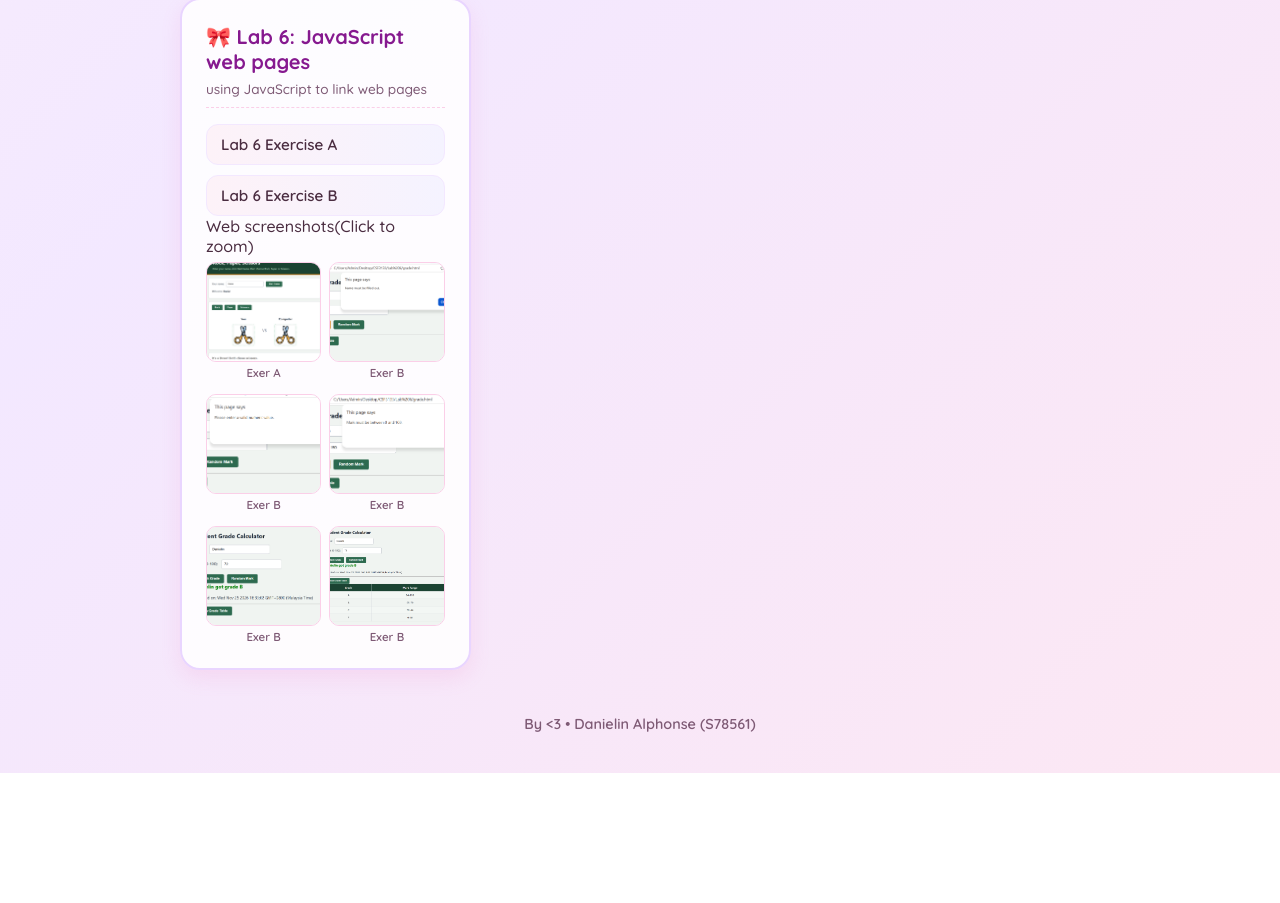
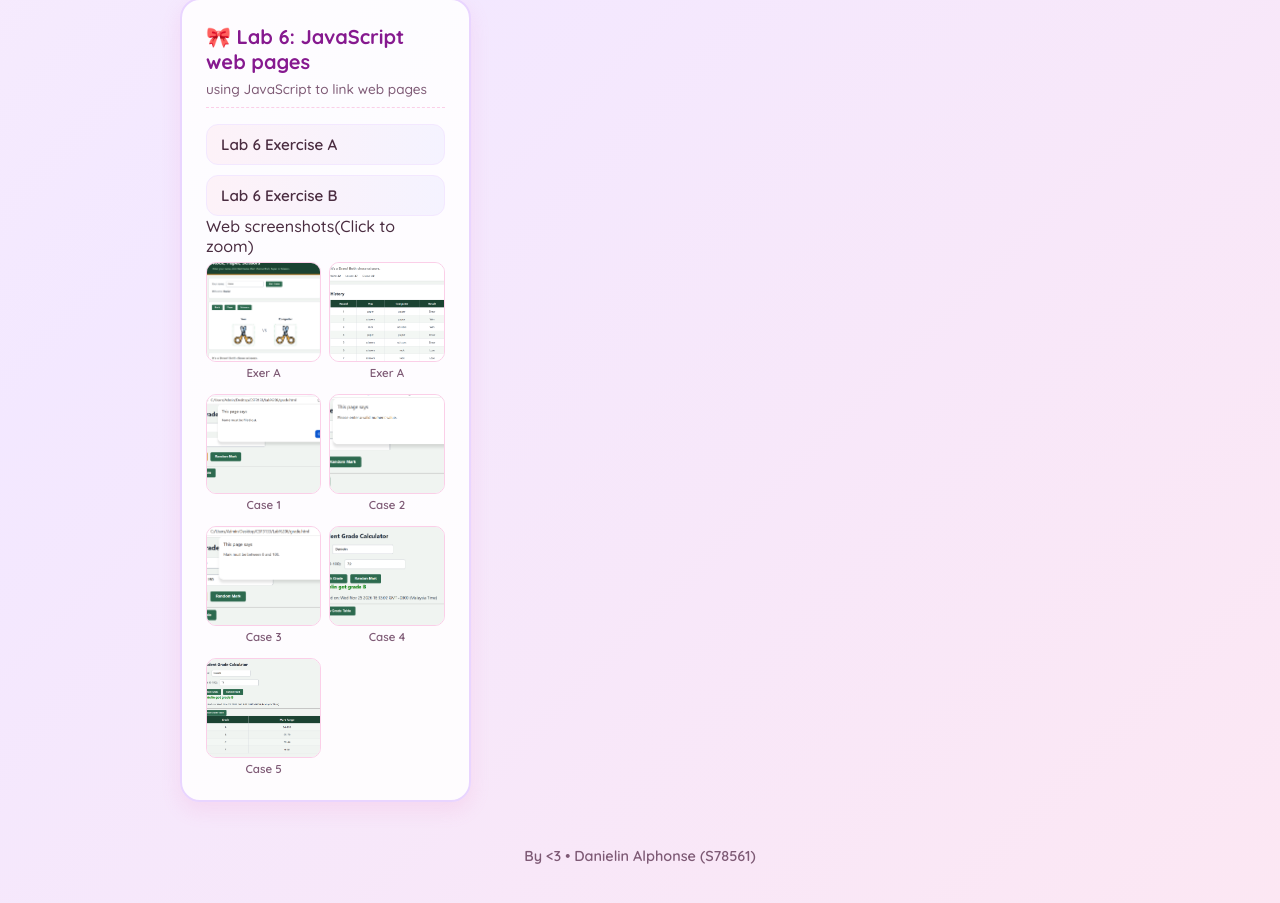
Before and after one commit to Danielin-Alphonse/S78561_CSF3133_K3, a plain HTML site: page index.html in a window 1280 px wide. Shown: the part 1325-2228 px from the top of the page. Before the commit the page ends 2098 px from the top, so only its background shows below. Drawn offline with Linux system fonts and the light colour scheme.

Commit message:
Update exercise labels to case numbers in index.html

```diff
--- a/index.html
+++ b/index.html
@@ -342,25 +342,29 @@
                         <img src="Lab%206/lab6_exerA(1).png" alt="Lab 6 Exer A Web Screenshot">
                         <span>Exer A</span>
                     </a>
+                        <a class="shot-item" href="Lab%206/lab6_exerA.png" target="_blank">
+                        <img src="Lab%206/lab6_exerA.png" alt="Lab 6 Exer A Web Screenshot">
+                        <span>Exer A</span>
+                    </a>
                         <a class="shot-item" href="Lab%206/case1.png" target="_blank">
                         <img src="Lab%206/case1.png" alt="Lab 6 Exer B Web Screenshot">
-                        <span>Exer B</span>
+                        <span>Case 1</span>
                     </a>
                         <a class="shot-item" href="Lab%206/case2.png" target="_blank">
                         <img src="Lab%206/case2.png" alt="Lab 6 Exer B Web Screenshot">
-                        <span>Exer B</span>
+                        <span>Case 2</span>
                         </a>
                         <a class="shot-item" href="Lab%206/case3.png" target="_blank">
                         <img src="Lab%206/case3.png" alt="Lab 6 Exer B Web Screenshot">
-                        <span>Exer B</span>
+                        <span>Case 3</span>
                     </a>
                         <a class="shot-item" href="Lab%206/case4.png" target="_blank">
                         <img src="Lab%206/case4.png" alt="Lab 6 Exer B Web Screenshot">
-                        <span>Exer B</span>
+                        <span>Case 4</span>
                         </a>
                         <a class="shot-item" href="Lab%206/case5.png" target="_blank">
                         <img src="Lab%206/case5.png" alt="Lab 6 Exer B Web Screenshot">
-                        <span>Exer B</span>
+                        <span>Case 5</span>
                         </a>
                     </div>
                 </div>
```
